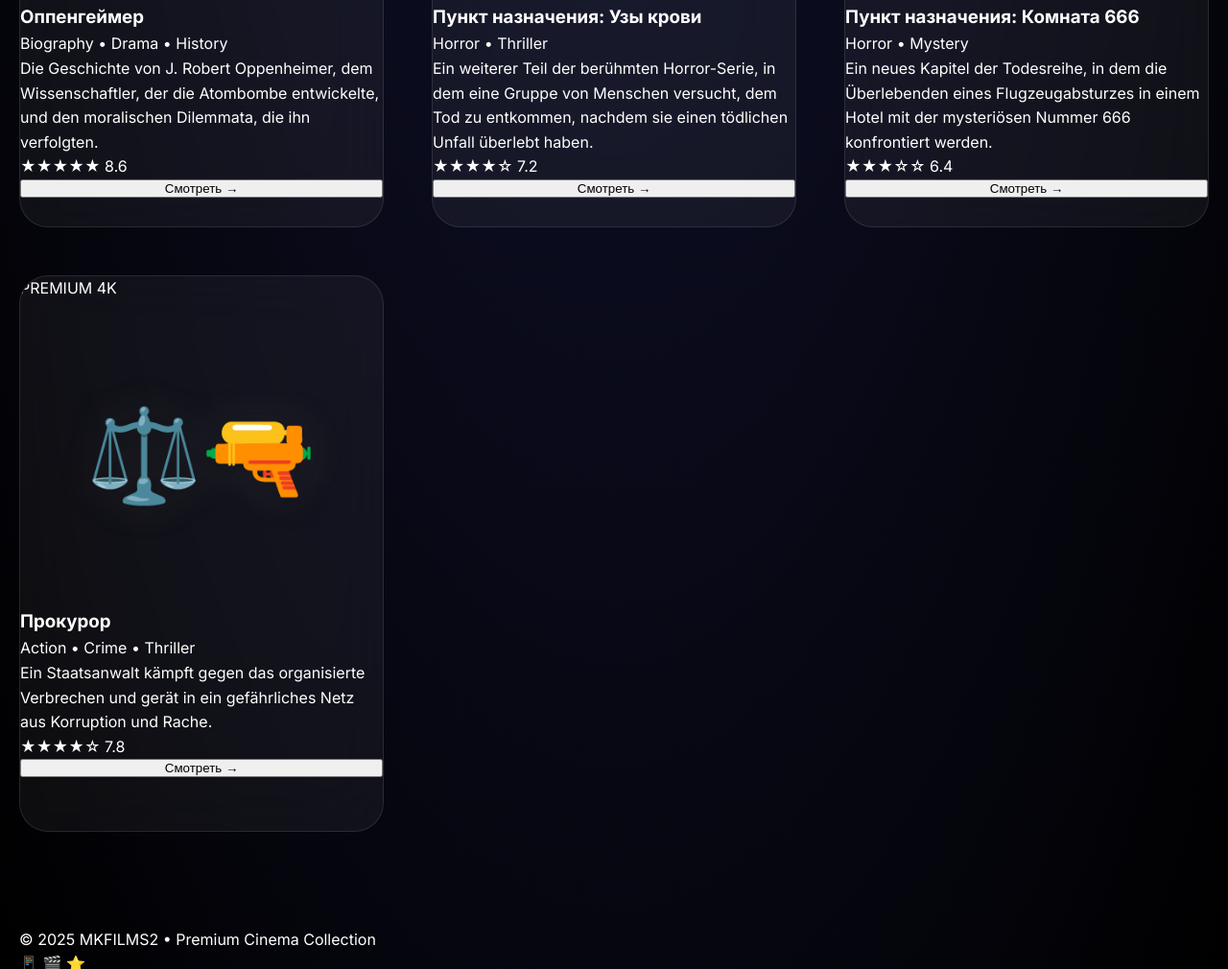
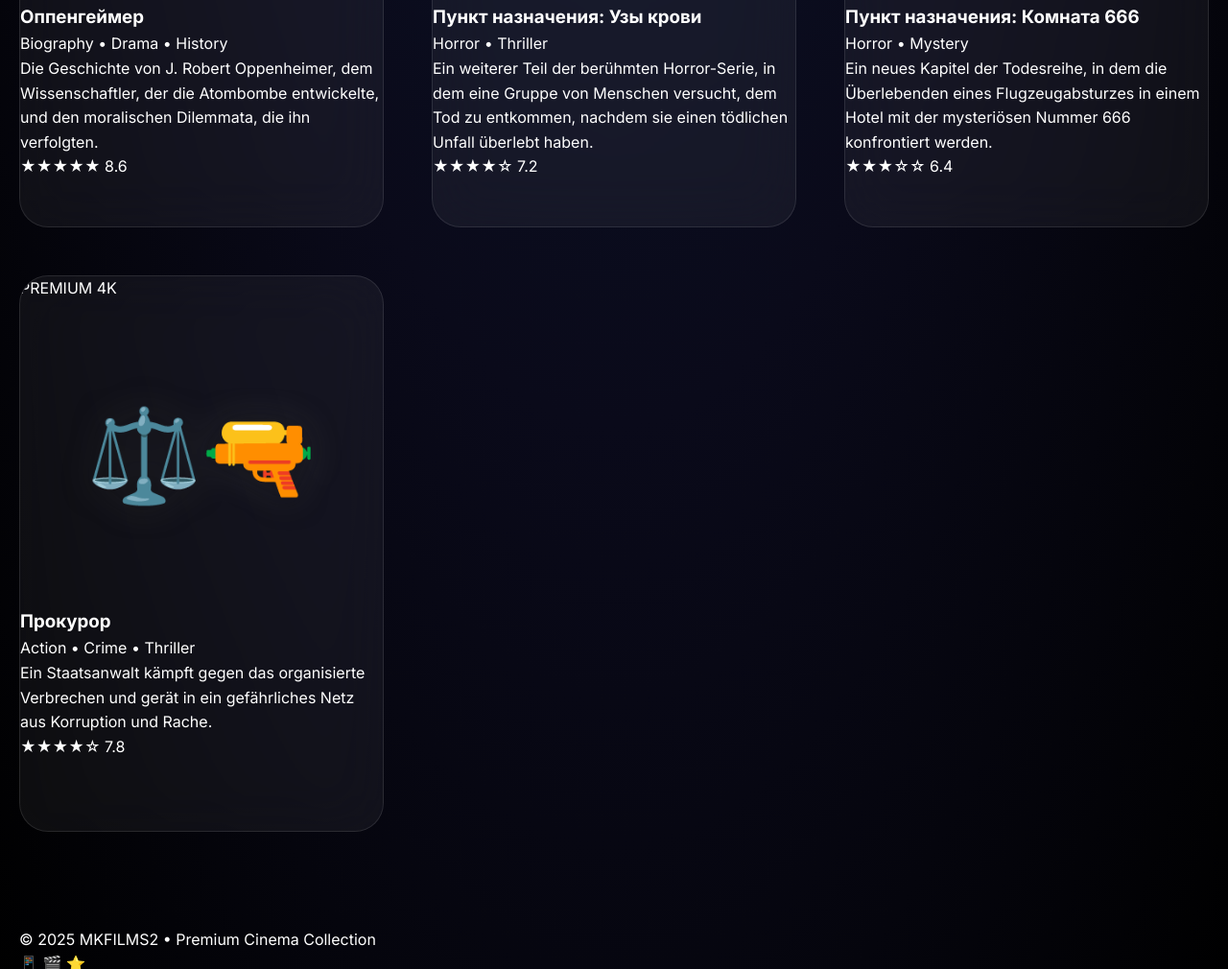
Before and after one commit to Mkylandia/Films2, a plain HTML site: page index.html in a window 1280 px wide. Shown: the part 997-2007 px from the top of the page at 96% size. Drawn offline with Linux system fonts and the light colour scheme.

Commit message:
Update index.html

```diff
--- a/index.html
+++ b/index.html
@@ -54,7 +54,7 @@
                 onclick="openFilm('https://kinogo-films.fm/417-oppengejmer.html')"
             >
                 <div class="card-glow"></div>
-                <div class="quality-badge">PREMIUM 4K</div>
+                <div class="quality-badge">  PREMIUM 4K</div>
                 <div class="film-poster oppenheimer">
                     <div class="poster-overlay">
                         <div class="play-icon">▶</div>
@@ -73,10 +73,6 @@
                         <span class="score">8.6</span>
                     </div>
                 </div>
-                <button class="watch-btn">
-                    <span class="btn-text">Смотреть</span>
-                    <span class="btn-icon">→</span>
-                </button>
             </div>
 
             <!-- 2. Пункт назначения: Узы крови -->
@@ -104,10 +100,6 @@
                         <span class="score">7.2</span>
                     </div>
                 </div>
-                <button class="watch-btn">
-                    <span class="btn-text">Смотреть</span>
-                    <span class="btn-icon">→</span>
-                </button>
             </div>
 
             <!-- 3. Пункт назначения: Комната 666 -->
@@ -135,10 +127,6 @@
                         <span class="score">6.4</span>
                     </div>
                 </div>
-                <button class="watch-btn">
-                    <span class="btn-text">Смотреть</span>
-                    <span class="btn-icon">→</span>
-                </button>
             </div>
 
             <!-- 4. Прокурор -->
@@ -166,10 +154,6 @@
                         <span class="score">7.8</span>
                     </div>
                 </div>
-                <button class="watch-btn">
-                    <span class="btn-text">Смотреть</span>
-                    <span class="btn-icon">→</span>
-                </button>
             </div>
         </div>
 
```
